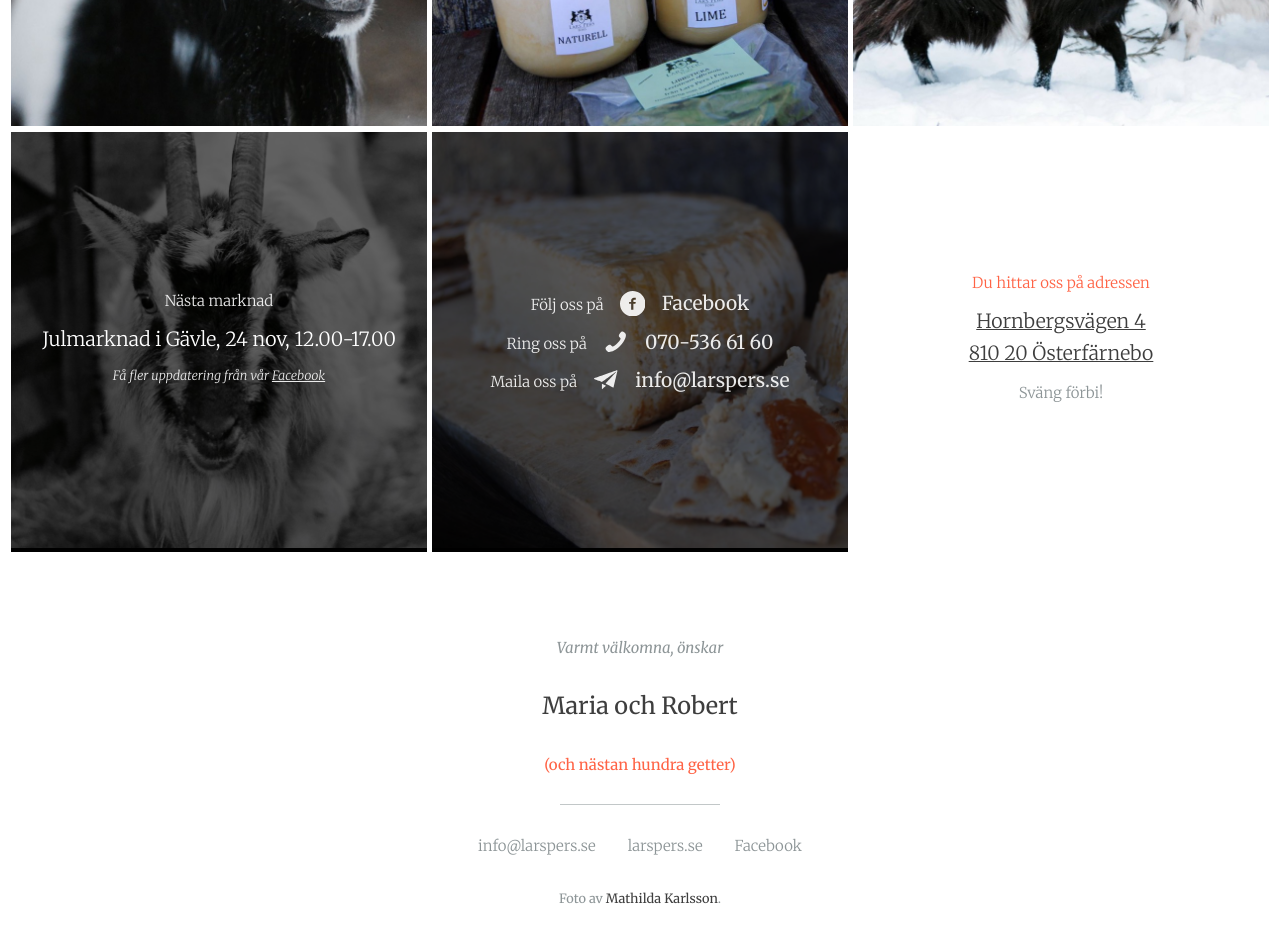
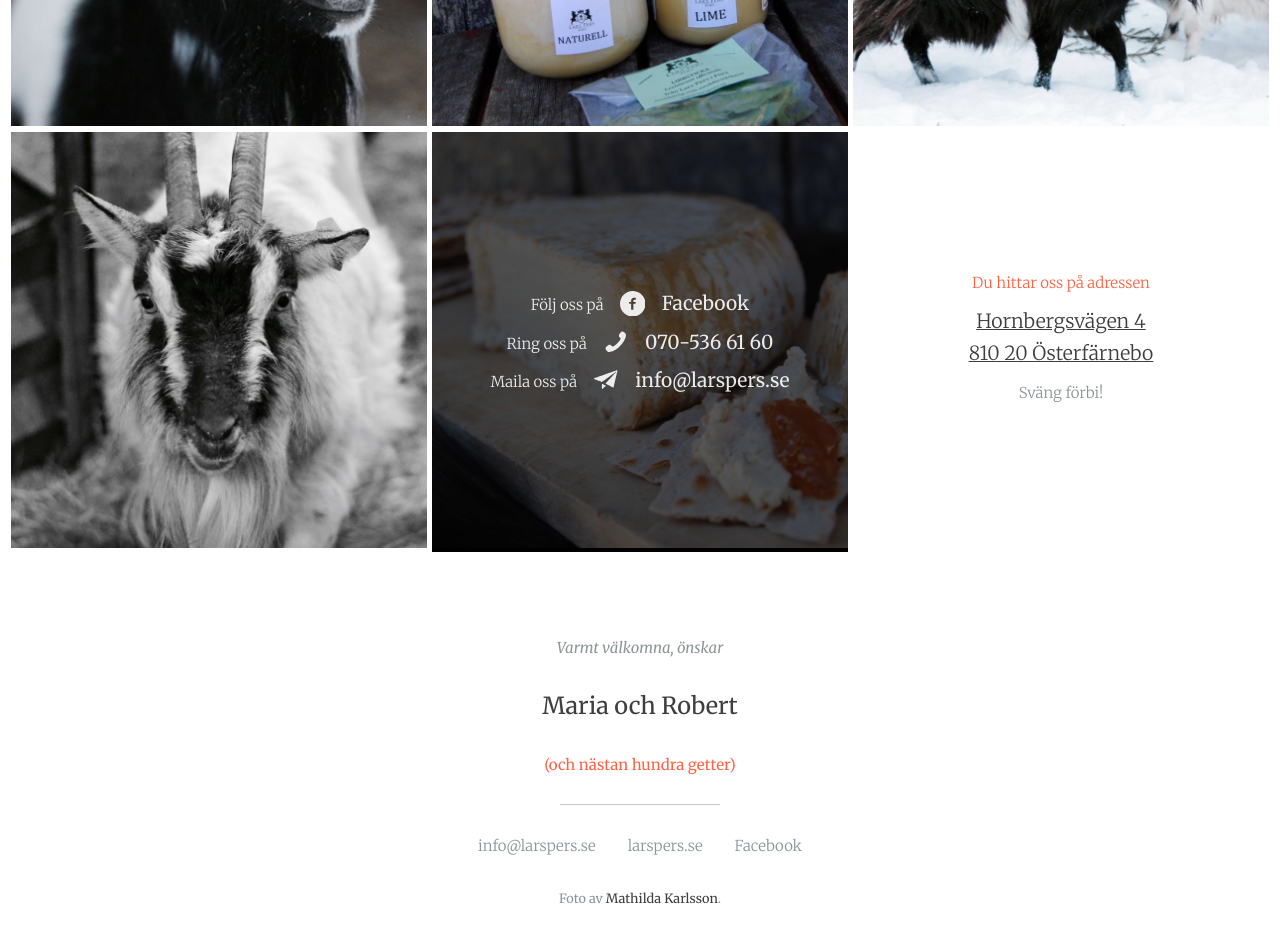
Before and after one commit to johanbrook/larspers.se, a website: page index.html in a window 1280 px wide. Shown: the part 1760-2689 px from the top of the page. Drawn offline with Linux system fonts and the light colour scheme.

Commit message:
Remove markets

```diff
--- a/index.html
+++ b/index.html
@@ -94,12 +94,7 @@
         <figure class="grid-item">
           <img src="images/Goat-2.jpg" class="figure-background" alt="Goat">
         </figure>
-        <figure class="grid-item grid-item--overlay">
-          <div>
-            <p>Nästa marknad</p>
-            <p class="size--larger highlight--bright">Julmarknad i Gävle, 24 nov, 12.00-17.00</p>
-            <p class="size--smaller style--italic">Få fler uppdatering från vår <a href="https://www.facebook.com/Lars-Pers-i-Fors-271117322948242">Facebook</a></p>
-          </div>
+        <figure class="grid-item">
           <img src="images/Goat-3.jpg" class="figure-background" alt="Goat">
         </figure>
         <figure class="grid-item grid-item--overlay">
```
